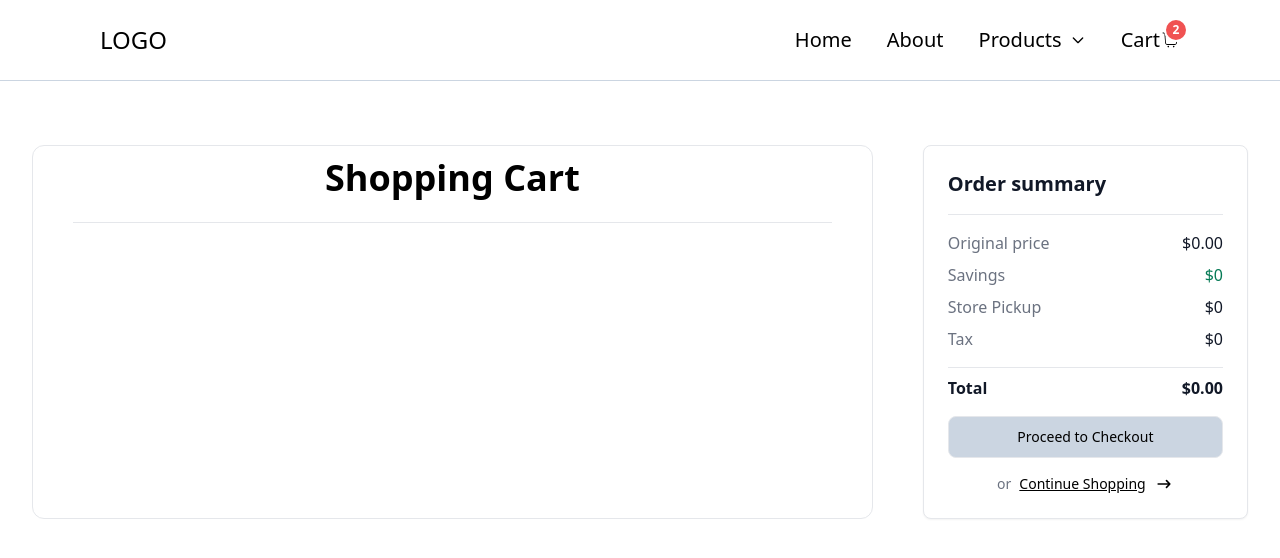
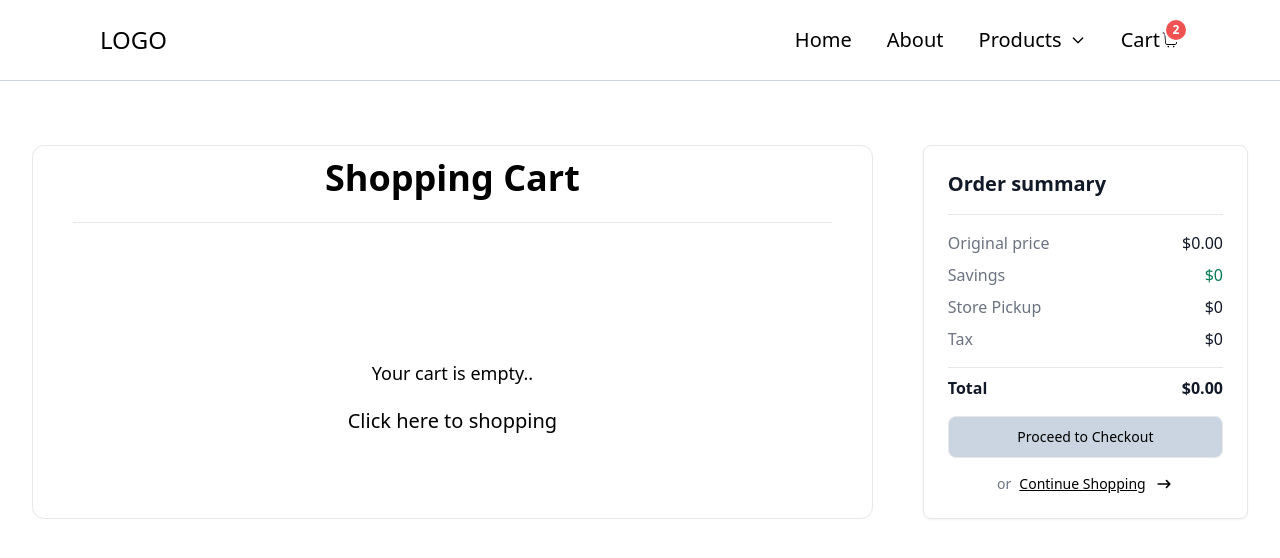
Before and after one commit to bemabae/E-commerce, a React (Vite) app: page /cart in a window 1280 px wide. Shown: the top 558 px of the page. Built offline with nearby package versions, Linux system fonts and the light colour scheme.

Commit message:
create condition when cart is empty

```diff
--- a/src/pages/cart/index.jsx
+++ b/src/pages/cart/index.jsx
@@ -6,6 +6,7 @@ import { motion } from "framer-motion";
 import { useProductStore } from "../../store/store";
 import CartDetail from "../../components/Cart/CartDetail";
 import Summary from "../../components/Cart/Summary";
+import { Link } from "react-router-dom";
 
 function Cart() {
     const cart = useProductStore((state) => state.cart);
@@ -28,7 +29,17 @@ function Cart() {
                     <br />
                     <hr />
 
-                    <div>
+                    <div className="h-[100%]">
+                        {cart.length == 0 && (
+                            <div className="flex justify-center h-[100%] items-center flex-col">
+                                <div className="mb-5">
+                                    <p className="text-lg">Your cart is empty..</p>
+                                </div>
+                                <Link className="text-xl hover:border-b-2 border-b-0 transition-all">
+                                    Click here to shopping
+                                </Link>
+                            </div>
+                        )}
                         {cart.map((item) => (
                             <CartDetail
                                 key={item.orderId}
```
